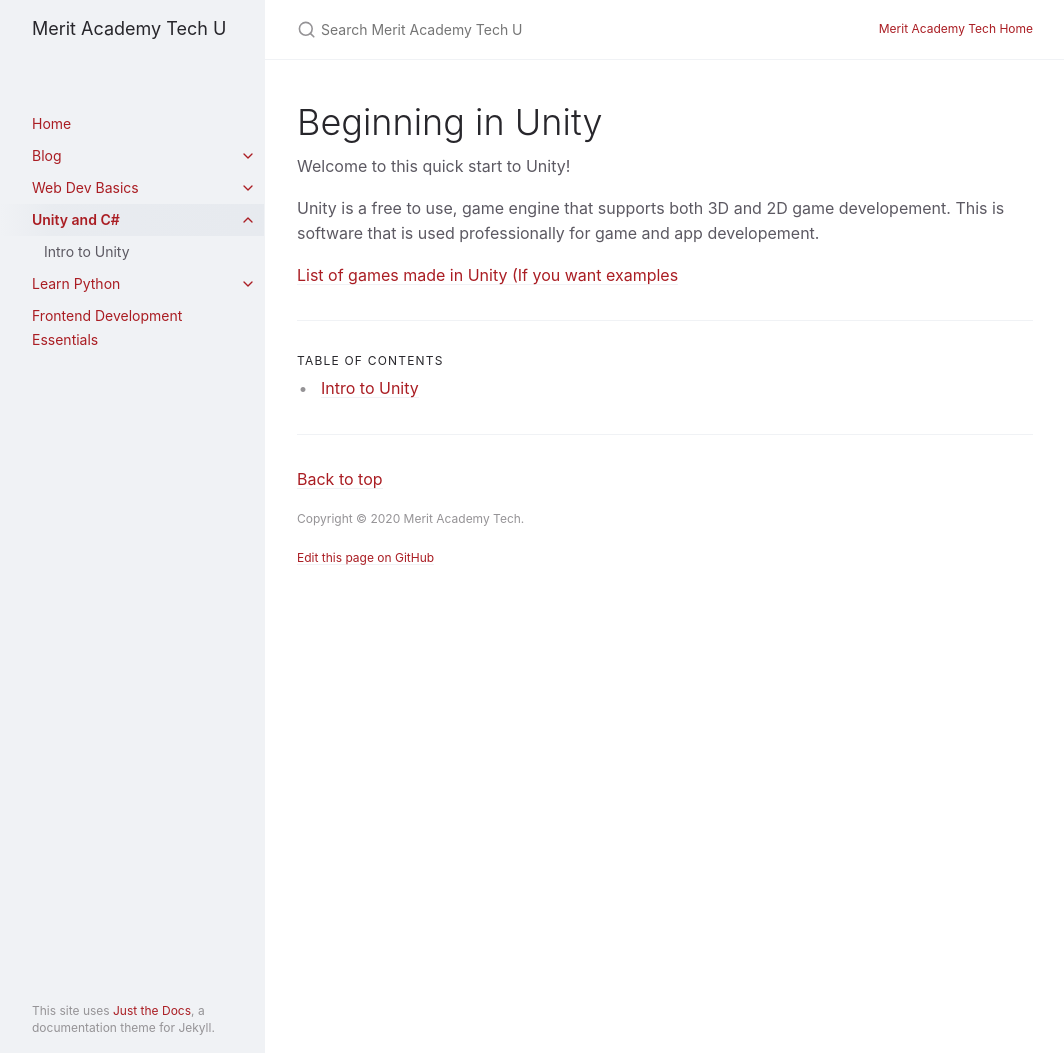
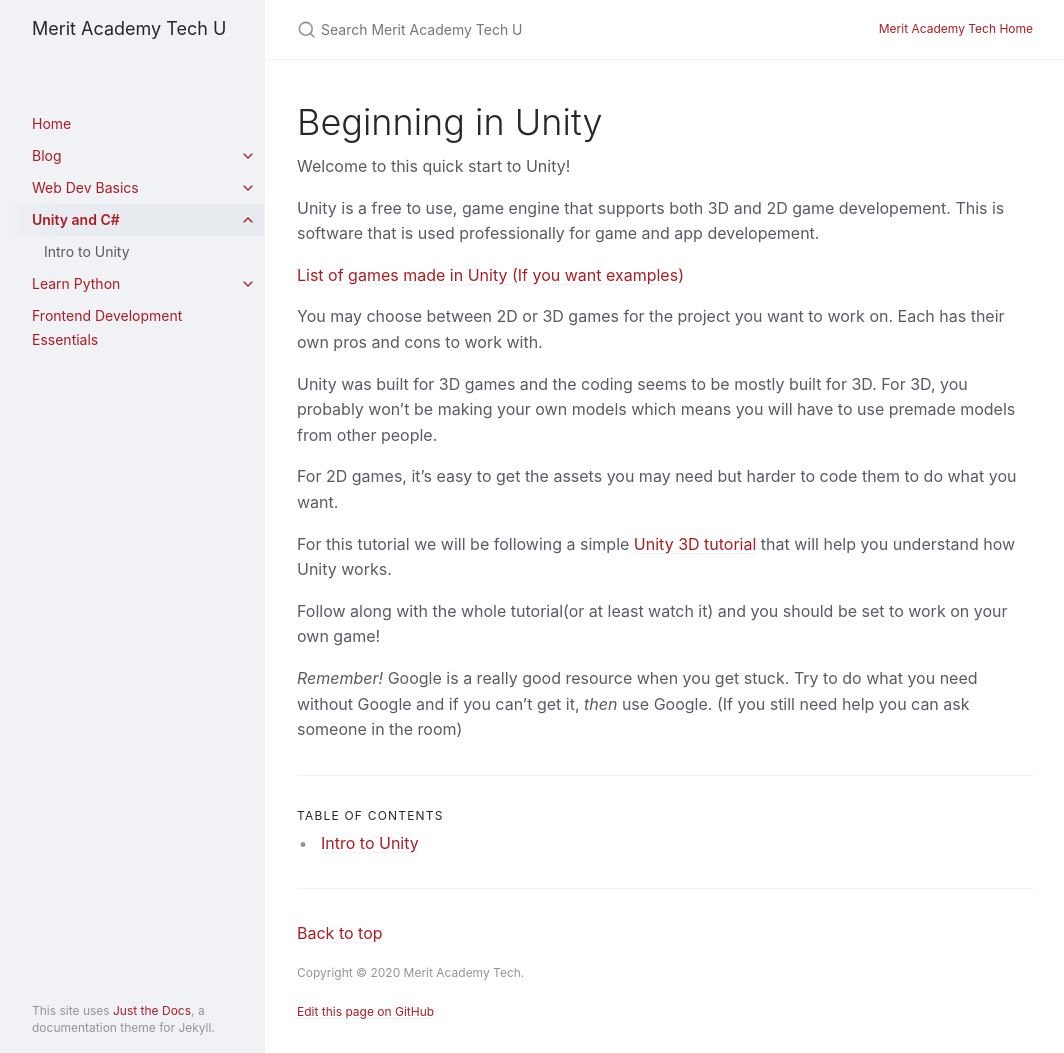
Before and after one commit to talj1/learn-merit, a Jekyll site: the page built from docs/unity-and-cs/unity-and-cs.md, in a window 1280 px wide and 1053 px high. Shown: the whole window, without its empty margins (107-1171 px from the left). Built offline with Jekyll 4.4.1, drawn with Linux system fonts in a browser that asks for light colours.

Commit message:
Update unity-and-cs.md

```diff
--- a/docs/unity-and-cs/unity-and-cs.md
+++ b/docs/unity-and-cs/unity-and-cs.md
@@ -12,4 +12,19 @@ Welcome to this quick start to Unity!
 
 Unity is a free to use, game engine that supports both 3D and 2D game developement. This is software that is used professionally for game and app developement.
 
-[List of games made in Unity (If you want examples](https://en.wikipedia.org/wiki/List_of_Unity_games)
+[List of games made in Unity (If you want examples)](https://en.wikipedia.org/wiki/List_of_Unity_games)
+
+
+You may choose between 2D or 3D games for the project you want to work on. Each has their own pros and cons to work with.
+
+Unity was built for 3D games and the coding seems to be  mostly built for 3D. For 3D, you probably won't be making your own models which means you will have to use premade models from other people.
+
+For 2D games, it's easy to get the assets you may need but harder to code them to do what you want.
+
+
+For this tutorial we will be following a simple [Unity 3D tutorial](https://www.youtube.com/watch?v=RFlh8pTf4DU&list=PLX2vGYjWbI0Q-s4_lX0h4i2zbZqlg4OfF) that will help you understand how Unity works.
+
+
+Follow along with the whole tutorial(or at least watch it) and you should be set to work on your own game!
+
+*Remember!* Google is a really good resource when you get stuck. Try to do what you need without Google and if you can't get it, *then* use Google. (If you still need help you can ask someone in the room)
```
